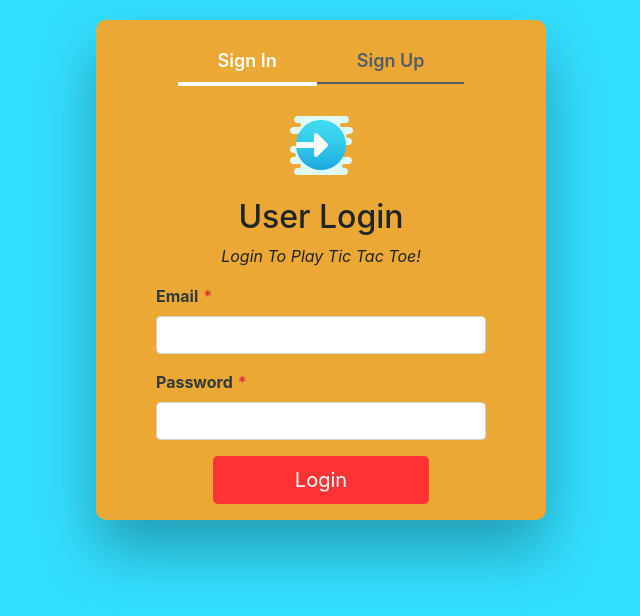
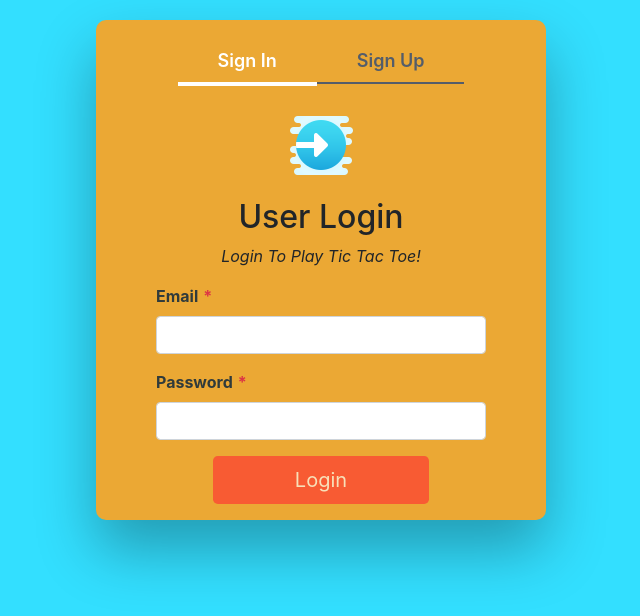
Before and after one commit to mlatif01/tic-tac-toe, an Angular app: page /user/login in a window 1280 px wide. Shown: the top 616 px of the page, without its empty margins (319-959 px from the left). Built offline with nearby package versions, Linux system fonts and the light colour scheme.

Commit message:
add disabled directive

```diff
--- a/src/app/user/login/login.component.html
+++ b/src/app/user/login/login.component.html
@@ -1,4 +1,4 @@
-<form [formGroup]="service.formModel" autocomplete="off">
+<form #form="ngForm" [formGroup]="service.formModel" autocomplete="off">
     <img src="/assets/login.png" class="mx-auto d-block">
     <h2>User Login</h2>
     <p><em>Login To Play Tic Tac Toe!</em></p>
@@ -16,7 +16,7 @@
   </div>
   <div class="form-row">
     <div class="form-group col-md-8 offset-md-2">
-    <button type="submit" class="btn btn-lg btn-block">Login</button>
+      <button type="submit" class="btn btn-lg btn-block" [disabled]="form.invalid">Login</button>
     </div>
   </div>
 </form>
--- a/src/app/user/signup/signup.component.html
+++ b/src/app/user/signup/signup.component.html
@@ -1,4 +1,4 @@
-<form [formGroup]="service.formModel" autocomplete="off">
+<form #form="ngForm" [formGroup]="service.formModel" autocomplete="off">
     <img src="/assets/user2.png" class="mx-auto d-block">
     <h2>User Sign Up</h2>
     <p><em>Sign Up To Play Tic Tac Toe!</em></p>
@@ -16,7 +16,7 @@
   </div>
   <div class="form-row">
     <div class="form-group col-md-8 offset-md-2">
-      <button type="submit" class="btn btn-lg btn-block">Sign Up</button>
+      <button type="submit" class="btn btn-lg btn-block" [disabled]="form.invalid">Sign Up</button>
     </div>
   </div>
 </form>
```
Lines whose indentation alone changed are shown as unchanged.
